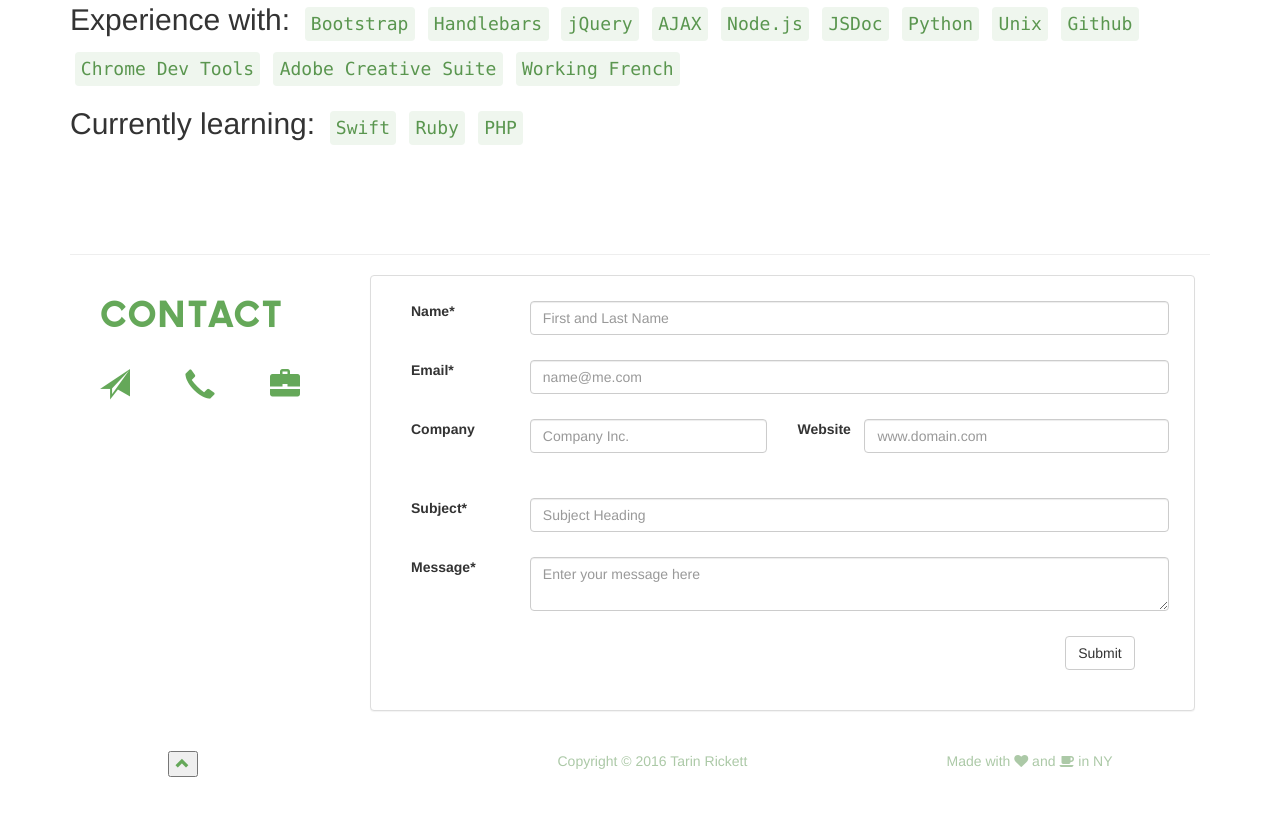
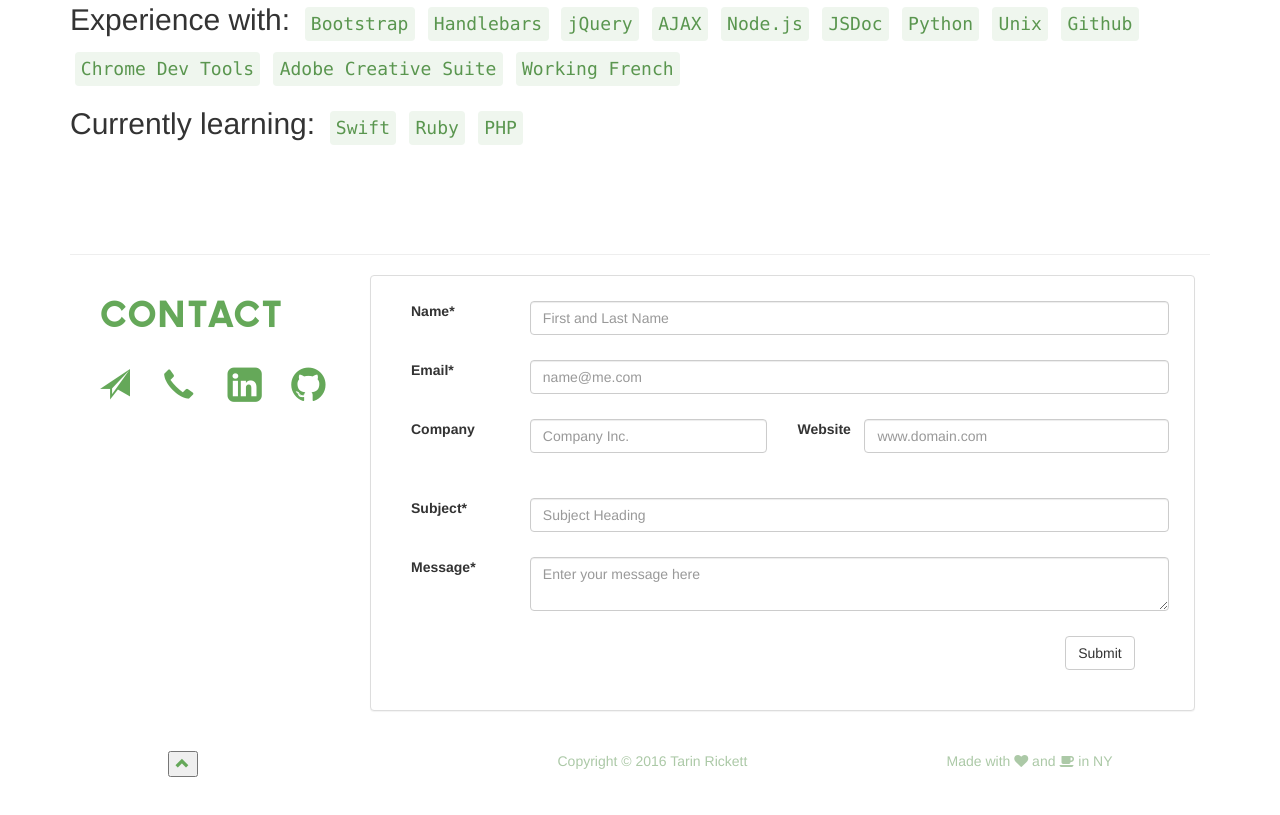
Before and after one commit to tarinrickett/tarinrickett.com, a plain HTML site: page index.html in a window 1280 px wide. Shown: the part 2839-3654 px from the top of the page. Drawn offline with nearby package versions, Linux system fonts and the light colour scheme.

Commit message:
added LinkedIn and GitHub contact icons

```diff
--- a/index.html
+++ b/index.html
@@ -207,15 +207,21 @@
           <div class="col-xs-12 col-sm-6 col-md-12">
             <h1><a class="gov not-a-link" name="Contact">Contact</a></h1>
           </div>
-          <div class="col-xs-4 col-sm-2 col-md-4">
+          <div class="col-xs-3 col-sm-1 col-md-3">
             <h2><a class="not-a-link-icon" title="tarinrickett@rochester.edu" href="mailto:tarinrickett@rochester.edu">
               <span class="glyphicon glyphicon-send" aria-hidden="true"></span></a></h2>
           </div>
-          <div class="col-xs-4 col-sm-2 col-md-4">
-             <h2><a class="not-a-link-icon" title="914 907 8578" href="tel:1-914-907-8578"><span class="glyphicon glyphicon-earphone" aria-hidden="true"></span></a></h2>
+          <div class="col-xs-3 col-sm-1 col-md-3">
+             <h2><a class="not-a-link-icon" title="914 907 8578" href="tel:1-914-907-8578">
+              <span class="glyphicon glyphicon-earphone" aria-hidden="true"></span></i></a></h2>
           </div>
-           <div class="col-xs-4 col-sm-2 col-md-4">
-             <h2><a class="not-a-link-icon" title="linkedin.com/in/tarinrickett" href="https://www.linkedin.com/in/tarinrickett"><span class="glyphicon glyphicon-briefcase" aria-hidden="true"></span></a></h2>
+           <div class="col-xs-3 col-sm-1 col-md-3">
+             <h2><a class="not-a-link-icon" title="linkedin.com/in/tarinrickett" href="https://www.linkedin.com/in/tarinrickett">
+              <i class="fa fa-linkedin-square fa-lg" aria-hidden="true"></i></a></h2>
+          </div>
+          <div class="col-xs-3 col-sm-3 col-md-3">
+            <h2><a class="not-a-link-icon" title="github.com/tarinrickett" href="https://www.github.com/tarinrickett">
+              <i class="fa fa-github fa-lg" aria-hidden="true"></i></a></h2>
           </div>
         </div>
         <div class="col-xs-12 col-md-9">
```
